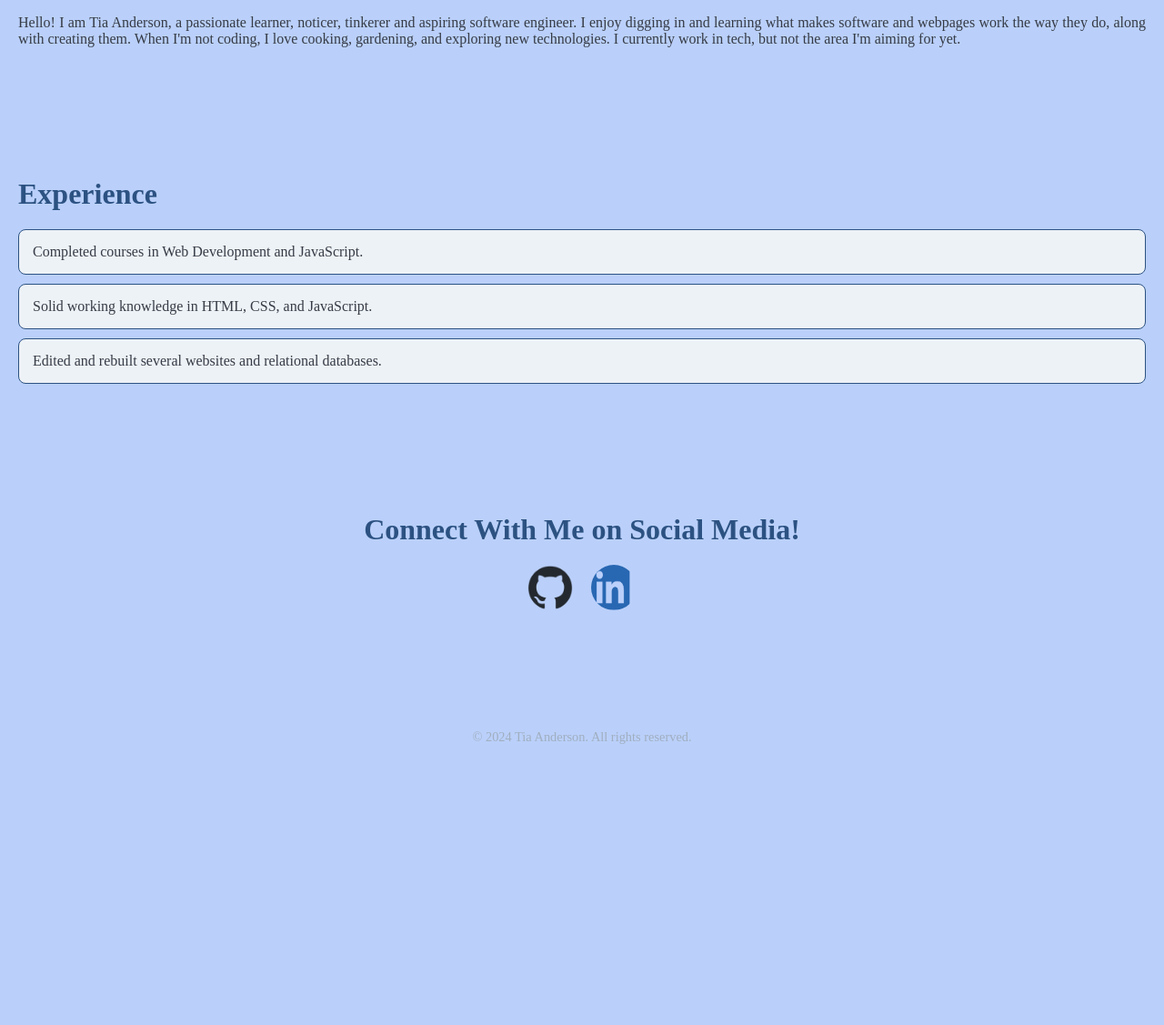
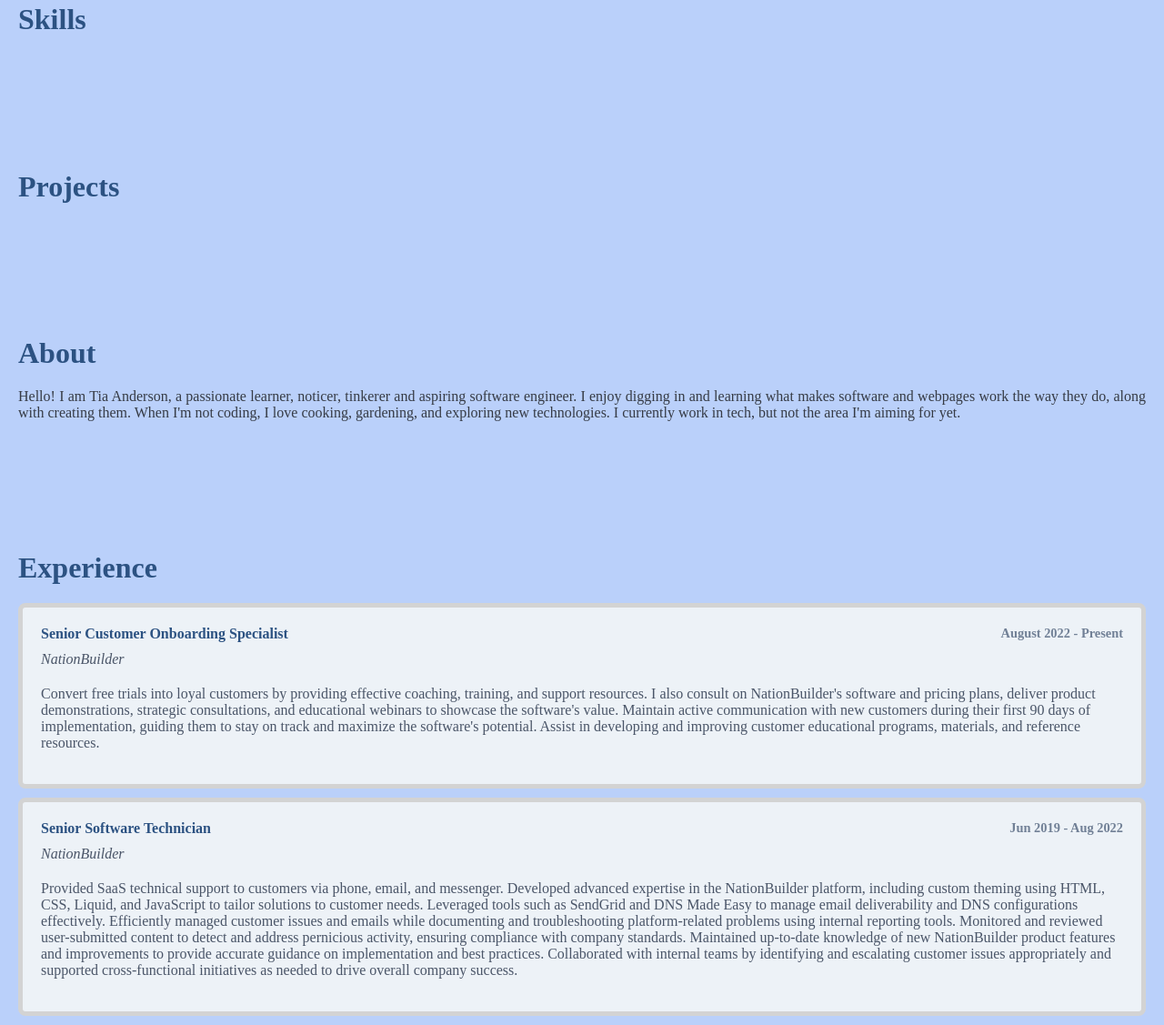
Before and after one commit to Miss-Tia/tia-anderson-jupiter, a plain HTML site: page index.html in a window 1280 px wide. Shown: the part 405-1532 px from the top of the page at 91% size. Before the commit the page ends 1258 px from the top, so only its background shows below. Drawn offline with Linux system fonts and the light colour scheme.

Commit message:
More styling added, more sections added

```diff
--- a/CSS/index.css
+++ b/CSS/index.css
@@ -20,13 +20,22 @@ h1 {
 }
 
 /* Nav */
+nav {
+    position: sticky;
+    top: 0;
+    background-color: #bad1fb;
+    z-index: 1000;
+    padding: 10px 0;
+}
 nav ul {
     display: flex;
     justify-content: center;
+    background-color: #edf2f7;
     list-style: none;
-    padding: 0;
+    border: 2px solid lightgray;
+    padding: 10px;
     margin: 0;
-    gap: 20px;
+    gap: 40px;
 }
 
 nav ul li a {
@@ -58,10 +67,54 @@ h2 {
     margin-bottom: 20px;
 }
 
-/* List */
+
 #experience ul {
     padding: 0;
     list-style: none;
+}
+
+#experience {
+    padding: 40px 20px;
+}
+
+#experience .experience-item {
+    display: flex;
+    flex-direction: column;
+    gap: 10px;
+    margin-bottom: 10px;
+    background-color: #EDF2F7;
+    border: 5px solid lightgray;
+    border-radius: 8px;
+    padding: 20px;
+}
+
+#experience .experience-header {
+    display: flex;
+    justify-content: space-between;
+    align-items: flex-start;
+    font-weight: bold;
+    gap: 5px;
+}
+#experience .company-name {
+    display: block;
+    font-size: 1rem;
+    font-style: italic;
+    color: #4A5568;
+    margin-top: 0px;
+
+}
+.job-title {
+    color: #2C5282;
+}
+
+.job-dates {
+    font-size: 0.9rem;
+    color: #718096;
+}
+
+.job-description {
+    margin-top: 10px;
+    color: #4A5568;
 }
 
 #experience ul li {
@@ -72,33 +125,36 @@ h2 {
     border-radius: 8px;
 }
 
-
 #connect ul {
     display: flex;
     justify-content: center;
-    list-style: none;
-    padding: 0;
-    gap: 20px;
+    align-items: center;
+    gap: 30px;
+    flex-wrap: wrap;
 }
+
+#connect ul li {
+    display: flex;
+    justify-content: center;
+    align-items: center;
+}
+
+#connect ul li a img {
+    width: 60px;
+    height: 60px;
+    transition: transform 0.3s, filter 0.3s;
+}
+
+#connect ul li a img:hover {
+    transform: scale(1.2);
+    filter: brightness(1.3);
+}
+
 #connect h2 {
     text-align: center;
     margin-bottom: 20px;
 }
-#connect ul li {
-    display: inline-block;
-}
 
-#connect ul li a img {
-    width: 50px; /* Set the size of the icons */
-    height: 50px;
-    border-radius: 80%; /* Optional: make the icons circular */
-    transition: transform 0.3s ease, filter 0.3s ease;
-}
-
-#connect ul li a img:hover {
-    transform: scale(1.1); /* hover effect? */
-    filter: brightness(1.2); /* hover brighter? */
-}
 
 /* Image Styles */
 img {
@@ -108,7 +164,7 @@ img {
     margin: 0 auto 20px;
 }
 
-/* Footer */
+
 footer {
     text-align: center;
     padding: 20px;
--- a/index.html
+++ b/index.html
@@ -8,27 +8,54 @@
     <title>Tia Anderson's Portfolio</title>
     <link href="css/index.css" rel="stylesheet" />
 </head>
+    <nav>
         <img src="images/IMG_9516.JPEG" alt="Photo of Tia Anderson">
         <h1> TIA ANDERSON</h1>
-<nav>
         <ul>
             <li><a href="#about">About</a></li>
             <li><a href="#experience">Experience</a></li>
+            <li><a href="#skills">Skills</a></li>
+            <li><a href="#projects">Projects</a></li>
             <li><a href="#connect">Connect</a></li>
         </ul>
     </nav>
+
+    <section id="skills">
+        <h2>Skills</h2>
+    </section>
+
+    <section id="projects">
+        <h2>Projects</h2>
+        <ul>
+
+        </ul>
+    </section>
+
 <section id="about">
     <h2>About</h2>
     <p>Hello! I am Tia Anderson, a passionate learner, noticer, tinkerer and aspiring software engineer. I enjoy digging in and learning what makes software and webpages work the way they do, along with creating them. When I'm not coding, I love cooking, gardening, and exploring new technologies. I currently work in tech, but not the area I'm aiming for yet. </p>
 </section>
+
 <section id="experience">
     <h2>Experience</h2>
-    <ul>
-        <li>Completed courses in Web Development and JavaScript.</li>
-        <li>Solid working knowledge in HTML, CSS, and JavaScript.</li>
-        <li>Edited and rebuilt several websites and relational databases.</li>
-    </ul>
+    <div class="experience-item">
+        <div class="experience-header">
+            <span class="job-title">Senior Customer Onboarding Specialist</span>
+            <span class="job-dates">August 2022 - Present</span>
+        </div>
+        <span class="company-name">NationBuilder</span>
+        <p class="job-description">Convert free trials into loyal customers by providing effective coaching, training, and support resources. I also consult on NationBuilder's software and pricing plans, deliver product demonstrations, strategic consultations, and educational webinars to showcase the software's value. Maintain active communication with new customers during their first 90 days of implementation, guiding them to stay on track and maximize the software's potential. Assist in developing and improving customer educational programs, materials, and reference resources. </p>
+    </div>
+    <div class="experience-item">
+        <div class="experience-header">
+            <span class="job-title">Senior Software Technician</span>
+            <span class="job-dates">Jun 2019 - Aug 2022</span>
+        </div>
+        <span class="company-name">NationBuilder</span>
+        <p class="job-description">Provided SaaS technical support to customers via phone, email, and messenger. Developed advanced expertise in the NationBuilder platform, including custom theming using HTML, CSS, Liquid, and JavaScript to tailor solutions to customer needs. Leveraged tools such as SendGrid and DNS Made Easy to manage email deliverability and DNS configurations effectively. Efficiently managed customer issues and emails while documenting and troubleshooting platform-related problems using internal reporting tools. Monitored and reviewed user-submitted content to detect and address pernicious activity, ensuring compliance with company standards. Maintained up-to-date knowledge of new NationBuilder product features and improvements to provide accurate guidance on implementation and best practices. Collaborated with internal teams by identifying and escalating customer issues appropriately and supported cross-functional initiatives as needed to drive overall company success.</p>
+    </div>
 </section>
+
 <section id="connect">
     <h2>Connect With Me on Social Media!</h2>
     <ul>
```
Lines whose indentation alone changed are shown as unchanged.
